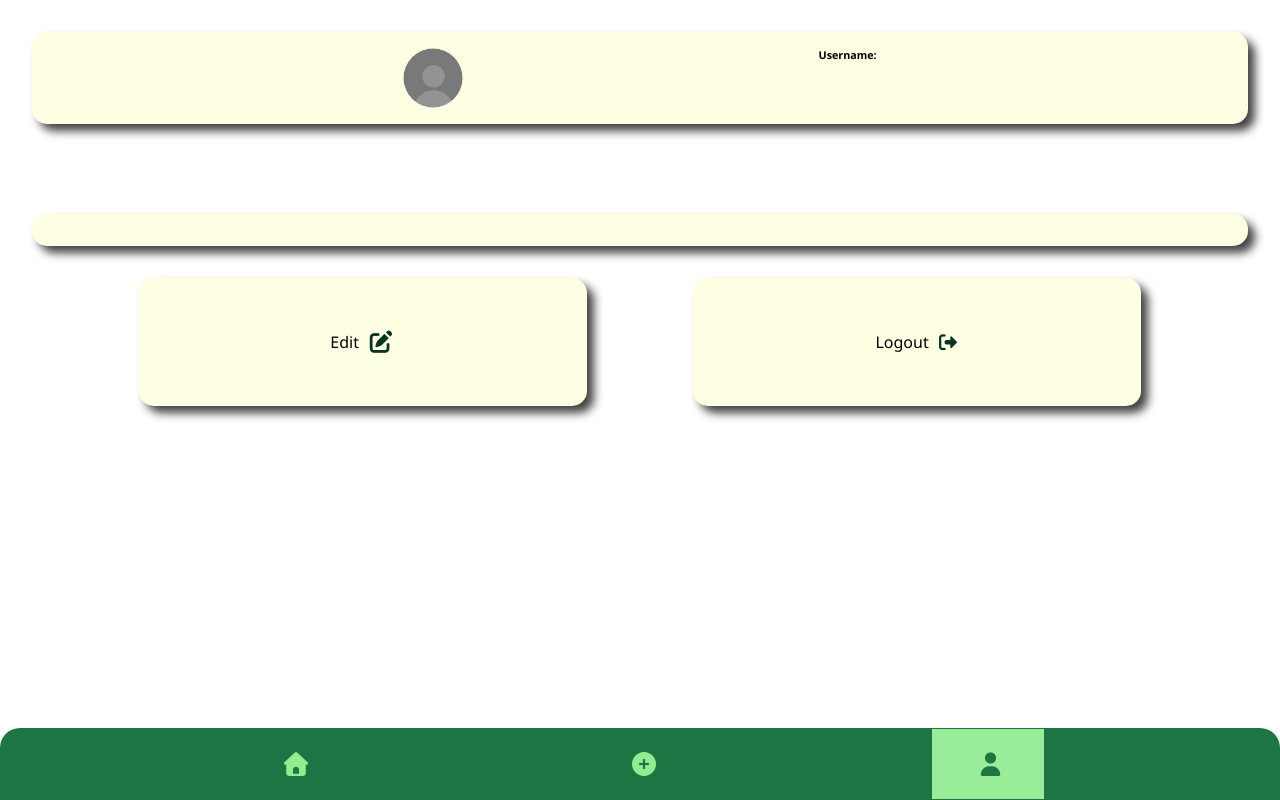
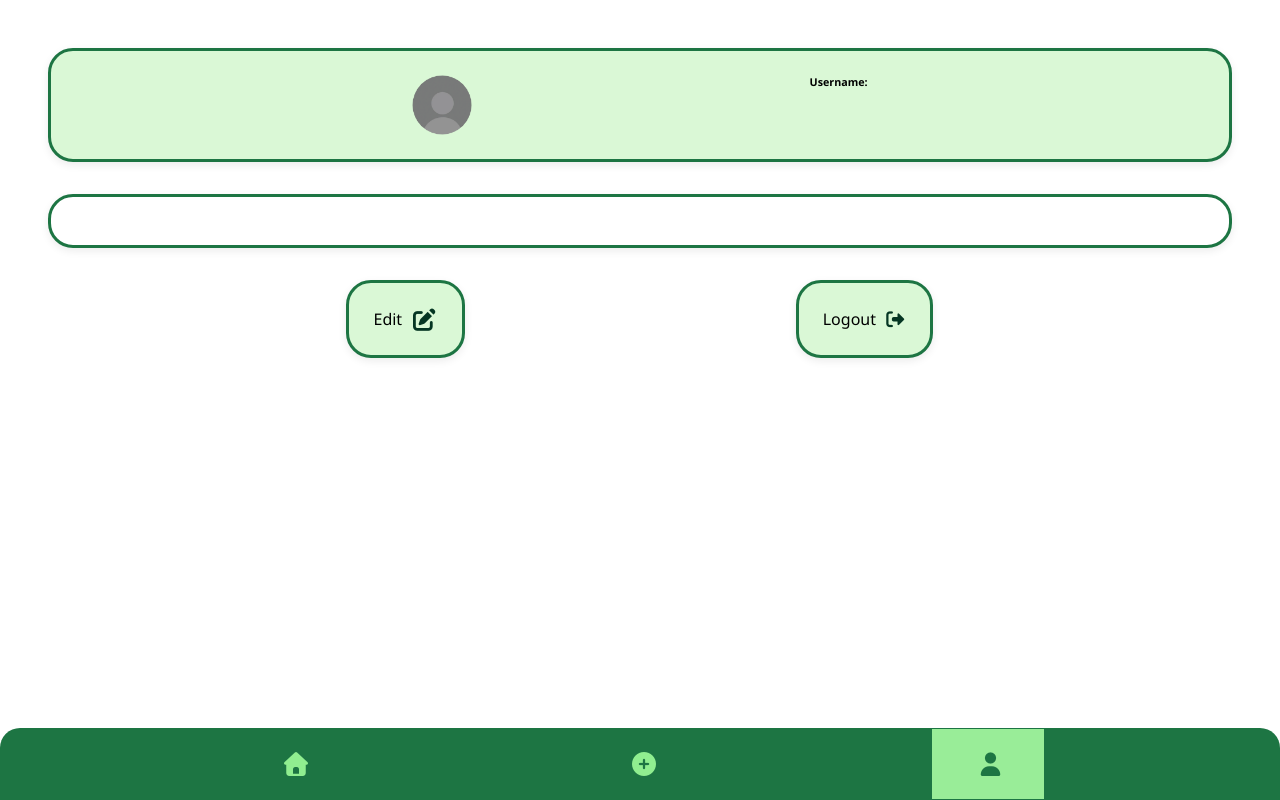
Before and after one commit to champ-Ian/TYP-Event-Tracker-App, a plain HTML site: page account-in.html in a window 1280 px wide. Drawn offline with Linux system fonts and the light colour scheme.

Commit message:
Refactor account-in.css for improved styling
Updated styles for account section, enhancing layout and aesthetics.

```diff
--- a/css/account-in.css
+++ b/css/account-in.css
@@ -75,11 +75,12 @@ nav ul i {
     flex-direction: row;
     justify-content: space-evenly;
     align-content: center;
-    background-color: var(--Box-Color);
-    margin-bottom: 7vw;
-    border-radius: 15px;
-    box-shadow: 7px 7px 10px #424242;
-    padding: 1rem;
+    background:var(--pale);
+    margin:1rem;
+    padding:1.5rem;
+    border-radius:25px;
+    border:3px solid var(--dark);
+    box-shadow:0 3px 8px rgba(0,0,0,.08);
 }
 
 #username {
@@ -98,15 +99,12 @@ nav ul i {
 }
 
 #acctBio {
-    background-color: var(--Box-Color);
-    /* height: 10vh; */
-    padding: 1rem;
-    border: none;
-    border-radius: 15px;
-    border-width: 3px;
-    margin-bottom: 2rem;
-    box-shadow: 7px 7px 10px #424242;
-    color: var(--Secondary-Text-Color);
+    background: white;
+    margin:1rem;
+    padding:1.5rem;
+    border-radius:25px;
+    border:3px solid var(--dark);
+    box-shadow:0 3px 8px rgba(0,0,0,.08);
 }
 
 .buttonRow {
@@ -117,16 +115,15 @@ nav ul i {
 }
 
 .accChangeButton {
-    width: 35vw;
-    height: 10vw;
-    border: none;
-    border-radius: 15px;
-    background-color: var(--Box-Color);
-    margin-bottom: 0.7rem;
-    box-shadow: 7px 7px 10px #424242;
     display: flex;
     justify-content: center;
     align-items: center;
+    background:var(--pale);
+    margin:1rem;
+    padding:1.5rem;
+    border-radius:25px;
+    border:3px solid var(--dark);
+    box-shadow:0 3px 8px rgba(0,0,0,.08);
 }
 
 .accChangeButton button {
```
